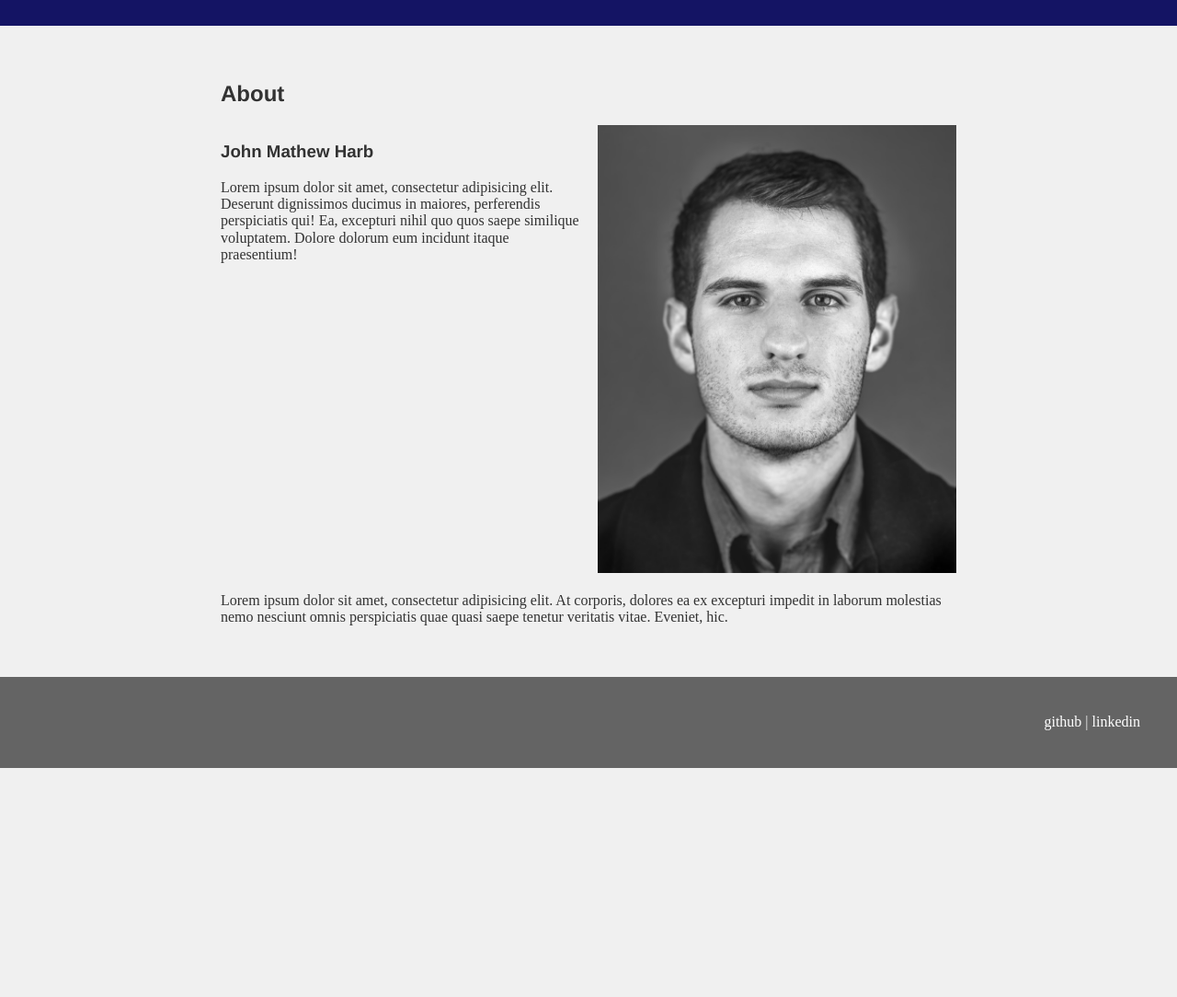
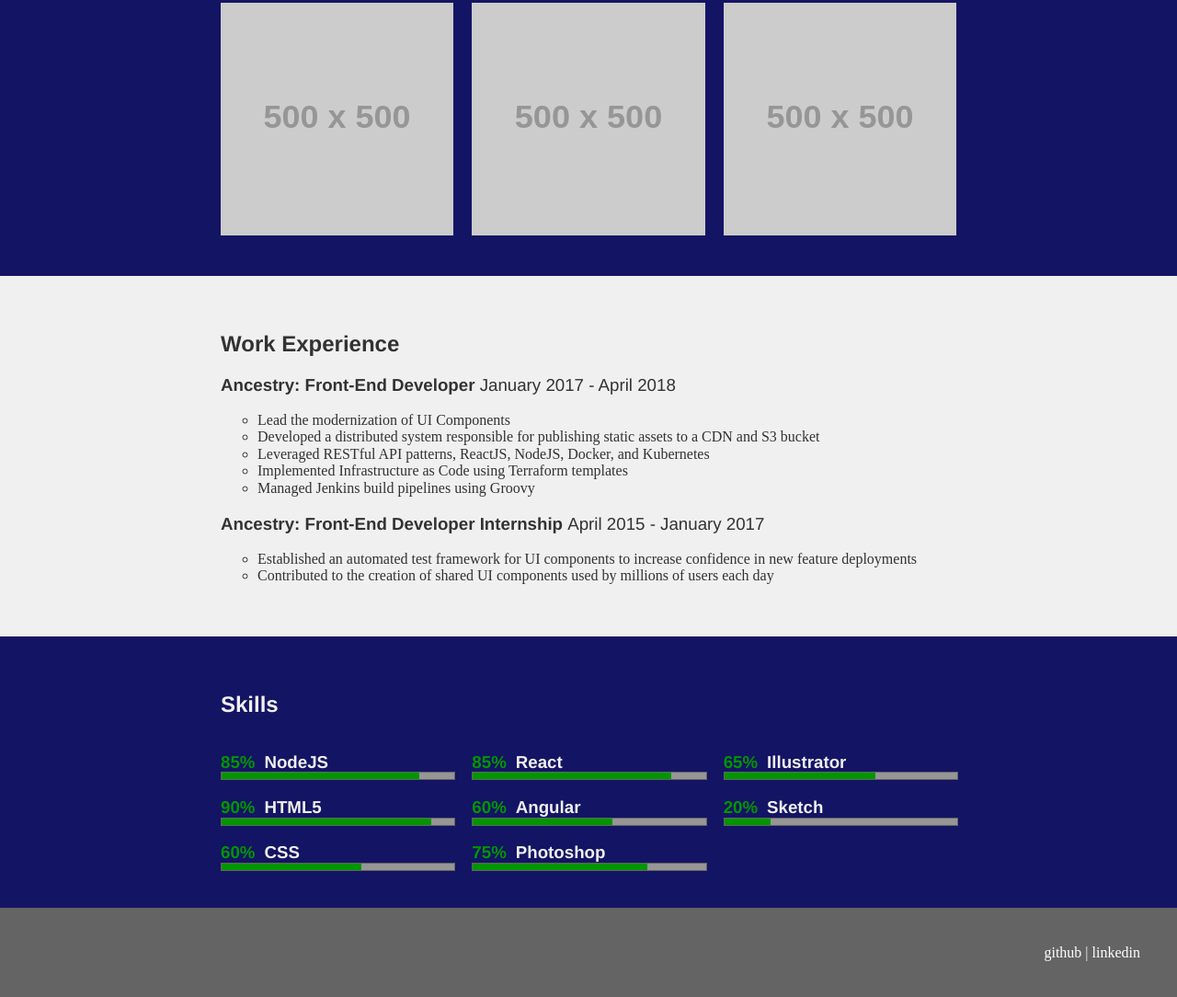
Before and after one commit to jmharb/portfolio, a website built with webpack: page src/index.html in a window 1280 px wide. Shown: the part 1648-2732 px from the top of the page at 92% size. Before the commit the page ends 2483 px from the top, so only its background shows below. Built offline with nearby package versions, Linux system fonts and the light colour scheme; placeholder pictures from the web are drawn by us.

Commit message:
(WIP) added work experience with ordered list

```diff
--- a/src/index.css
+++ b/src/index.css
@@ -147,6 +147,7 @@ a {
 .skills {
     list-style: none;
     padding: 0;
+    margin: 0;
 }
 .progress h3 {
     margin-bottom: 0px;
@@ -159,10 +160,23 @@ a {
 .progress-bar {
     height: 7px;
     width: 100%;
-    border: 1px solid rgba(50, 50, 50, .9);
+    border: 1px solid rgba(50, 50, 50, .5);
     background-color: rgb(150, 150, 150);
 }
 .progress-bar-percentage {
     height: 100%;
     background-color: rgb(0, 150, 0);
 }
+/********************
+    Work Experience
+ ********************/
+.work-experience {
+    list-style-type: none;
+    padding: 0;
+}
+.work-date {
+    color: rgba(50, 50, 50);
+    font-weight: 300;
+}
+.work-description {
+}
--- a/src/index.html
+++ b/src/index.html
@@ -8,24 +8,44 @@
 <nav id="main-nav">
     <div class="nav-group">
         <div class="nav-item">
+            <a href="#about">About</a>
+        </div>
+        <div class="nav-item">
             <a href="#projects">Projects</a>
         </div>
         <div class="nav-item">
-            <a href="#experience">Experience</a>
+            <a href="#work-experience">Work Experience</a>
         </div>
         <div class="nav-item">
-            <a href="#about">About</a>
+            <a href="#skills">Skils</a>
         </div>
     </div>
 </nav>
 <main class="page">
-    <header>
+    <header >
         <div class="page-header-image-full">
             <img src="images/background1.jpg" align="middle">
         </div>
-        <h1 class="page-title"><%= title %></h1>
     </header>
-    <section id="projects">
+    <section id="about">
+        <header class="section-header">
+            <h2>About</h2>
+        </header>
+        <div class="section-body">
+            <div class="row">
+                <div class="col">
+                    <h3>John Mathew Harb</h3>
+                    <p>Lorem ipsum dolor sit amet, consectetur adipisicing elit. Deserunt dignissimos ducimus in  maiores, perferendis perspiciatis qui! Ea, excepturi nihil quo quos saepe similique voluptatem. Dolore dolorum eum incidunt itaque praesentium!</p>
+                </div>
+                <div class="col">
+                    <div class="profile-picture">
+                        <img src="images/portrait.jpg" alt="Portrait of Mat Harb">
+                    </div>
+                </div>
+            </div>
+        </div>
+    </section>
+    <section id="projects" class="bg-color-1 bg-dark">
         <header class="section-header">
             <h2>Projects</h2>
         </header>
@@ -62,9 +82,35 @@
             </div>
         </div>
     </section>
-    <section id="experience" class="bg-color-1 bg-dark">
+    <section id="work-experience">
         <header class="section-header">
-            <h2>Experience</h2>
+            <h2>Work Experience</h2>
+        </header>
+        <div class="section-body">
+            <ol class="work-experience">
+                <li>
+                    <h3>Ancestry: Front-End Developer <span class="work-date">January 2017 - April 2018</span></h3>
+                    <ul class="work-description">
+                        <li>Lead the modernization of UI Components</li>
+                        <li>Developed a distributed system responsible for publishing static assets to a CDN and S3 bucket</li>
+                        <li>Leveraged RESTful API patterns, ReactJS, NodeJS, Docker, and Kubernetes</li>
+                        <li>Implemented Infrastructure as Code using Terraform templates</li>
+                        <li>Managed Jenkins build pipelines using Groovy</li>
+                    </ul>
+                </li>
+                <li>
+                    <h3>Ancestry: Front-End Developer Internship <span class="work-date">April 2015 - January 2017</span></h3>
+                    <ul class="work-description">
+                        <li>Established an automated test framework for UI components to increase confidence in new feature deployments</li>
+                        <li>Contributed to the creation of shared UI components used by millions of users each day</li>
+                    </ul>
+                </li>
+            </ol>
+        </div>
+    </section>
+    <section id="skills" class="bg-color-1 bg-dark">
+        <header class="section-header">
+            <h2>Skills</h2>
         </header>
         <div class="section-body">
             <div class="row">
@@ -92,28 +138,7 @@
 
         </div>
     </section>
-    <section id="about">
-        <header class="section-header">
-            <h2>About</h2>
-        </header>
-        <div class="section-body">
-            <div class="row">
-                <div class="col">
-                    <h3>John Mathew Harb</h3>
-                    <p>Lorem ipsum dolor sit amet, consectetur adipisicing elit. Deserunt dignissimos ducimus in  maiores, perferendis perspiciatis qui! Ea, excepturi nihil quo quos saepe similique voluptatem. Dolore dolorum eum incidunt itaque praesentium!</p>
-                </div>
-                <div class="col">
-                    <div class="profile-picture">
-                        <img src="images/portrait.jpg" alt="Portrait of Mat Harb">
-                    </div>
-                </div>
-            </div>
-            <div class="row">
-                <div class="col"><p>Lorem ipsum dolor sit amet, consectetur adipisicing elit. At corporis, dolores ea ex excepturi impedit in laborum molestias nemo nesciunt omnis perspiciatis quae quasi saepe tenetur veritatis vitae. Eveniet, hic.</p></div>
-            </div>
 
-        </div>
-    </section>
     <footer id="main-footer" class="bg-color-2 bg-dark">
         <a href="https://github.com/jmharb" target="_blank">github</a>
         <span>|</span>
```
